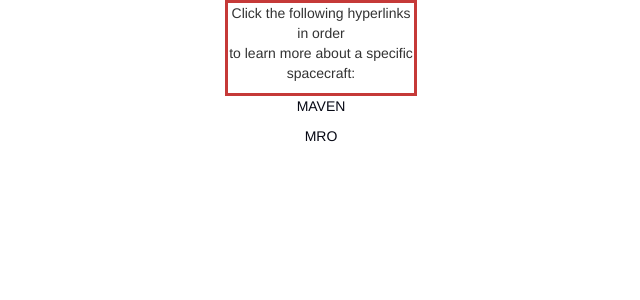
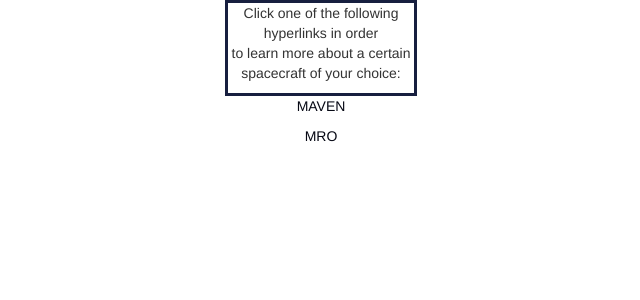
Before and after one commit to xaviergoby/coffeehouse_django_project, a Django app: template about/templates/about/home.html in a window 1280 px wide. Shown: the top 300 px of the page, without its empty margins (319-959 px from the left). Run offline with Django 3.2, Linux system fonts and the light colour scheme; the template is opened without the code that fills it, so the values that code supplies are empty; some libraries are stand-ins or nearby versions.

Commit message:
This is the first time I try to commit new changes I have made to then update my website with these changes

```diff
--- a/about/static/css/home.css
+++ b/about/static/css/home.css
@@ -16,7 +16,7 @@
     position: static;
     text-align: center;
     border-style:solid;
-    border-color: #c53938;
+    border-color: #171f3f;
     /*border-right-width: 15px;*/
     /*width: 300px;*/
     box-sizing: border-box;
--- a/about/templates/about/home.html
+++ b/about/templates/about/home.html
@@ -8,7 +8,7 @@
     </head>
     <body>
         <div class="borderexample">
-            <p>Click the following hyperlinks in order<br>to learn more about a specific spacecraft:</p>
+            <p>Click one of the following hyperlinks in order<br>to learn more about a certain spacecraft of your choice:</p>
         </div>
         <div class="sc-list">
             <p><a href="{% url 'maven' %}">MAVEN</a></p>
```
